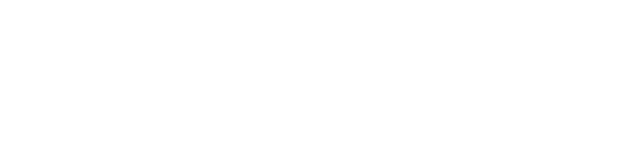
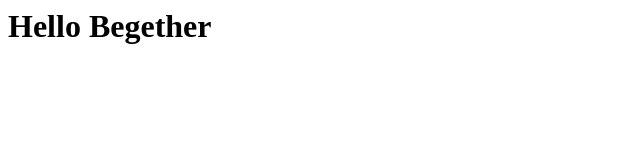
Before and after one commit to mbadrbegether/firstproject, a plain HTML site: page bindex.html in a window 1280 px wide. Shown: the whole page, without its empty margins (0-640 px from the left). Drawn offline with Linux system fonts and the light colour scheme.

Commit message:
Add Hello Begether

```diff
--- a/bindex.html
+++ b/bindex.html
@@ -5,7 +5,7 @@
 
 	<body>
 
-
+		<H1> Hello Begether</h1>
 	</body>
 
 </html>
```
